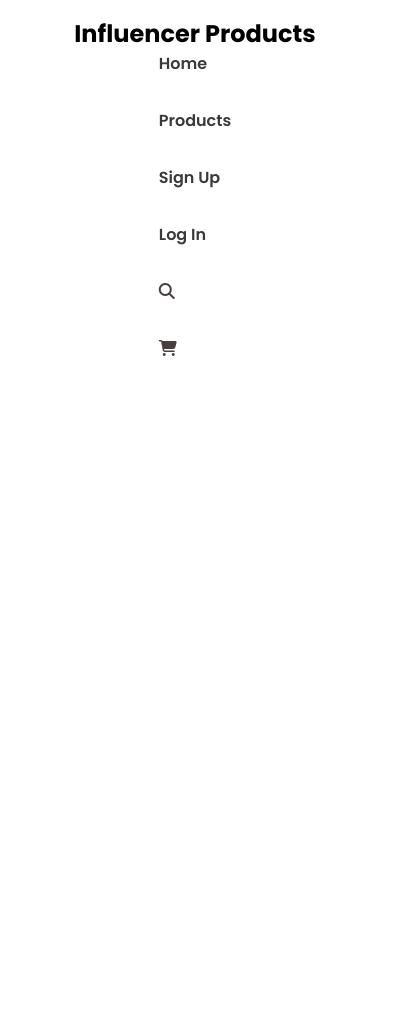
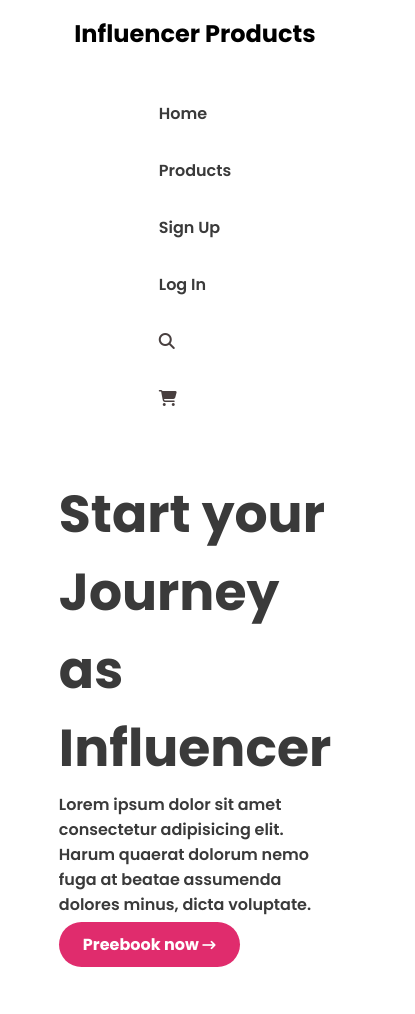
Before and after one commit to coder7475/influencer-gear, a plain HTML site: page index.html in a window 390 px wide. Shown: the top 1014 px of the page, 415 px wide, since content can reach past the window. Before the commit the page ends 844 px from the top, so only its background shows below. Drawn offline with Linux system fonts and the light colour scheme.

Commit message:
feat: add banner and make it responsive

```diff
--- a/index.html
+++ b/index.html
@@ -10,7 +10,7 @@
 </head>
 <body>
     <header>
-
+        <!-- Nav Bar -->
         <div class="nav-container">
             <h2 class="nav-title">Influencer Products</h2>
             <nav class="nav-bar">
@@ -24,6 +24,23 @@
             </ul>
             </nav>
         </div>
+        <!-- Banner -->
+        <div class="banner-container">
+            <div class="banner-content">
+                <h1 class="banner-title">
+                    Start your Journey as <br>Influencer
+                </h1>
+                <p class="banner-text">
+                    Lorem ipsum dolor sit amet consectetur adipisicing elit. Harum quaerat dolorum nemo fuga at beatae assumenda dolores minus, dicta voluptate.
+                </p>
+                <button class="btn-primary" type="button">
+                    <span class="btn-text">Preebook now</span> <i class="fa-solid fa-arrow-right-long"></i>
+                </button>
+            </div>
+            <div class="banner-image">
+                <img src="images/main-camera.png" alt="camera">
+            </div>
+        </div>
     </header>
     <main>
 
--- a/responsive.css
+++ b/responsive.css
@@ -1,16 +1,19 @@
 /* Mobile devices */
 @media screen and (max-width: 576px){
-    .nav-container {
+    .nav-container, .banner-container{
         flex-direction: column;
+        gap: 20px;
     }
     .nav-bar > ul{
         flex-direction: column;
     }
+
 }
 
 /* table like devices */
-@media screen and (max-width: 996px){
-    .nav-container {
+@media screen and (max-width: 1024px){
+    .nav-container, .banner-container {
         flex-direction: column;
+        gap: 50px;
     }
 }
--- a/styles.css
+++ b/styles.css
@@ -22,13 +22,12 @@ nav-title {
 }
 
 /* flex container */
-.nav-container {
+.nav-container{
     display: flex;
     justify-content: center;
     align-items: center;
     gap: 33%;
     margin: 1em auto;
-
 }
 
 .nav-bar > ul{
@@ -36,3 +35,57 @@ nav-title {
     justify-content: space-around;
     gap: 2em;
 }
+
+/* banner styles */
+
+.banner-image{
+    background: url("images/Circle.svg") no-repeat;
+    /* width: 100%; */
+    /* margin: 0 auto; */
+    /* height: auto; */
+    /* width: 50%; */
+    /* background-color: black; */
+}
+.banner-container {
+    display: flex;
+    justify-content: space-around;
+    align-items: center;
+    padding: 3em;
+    margin: 0 6.5em;
+    gap: 30em;
+}
+
+.banner-content {
+    display: flex;
+    flex-direction: column;
+    /* justify-content: flex-start; */
+    /* align-items: flex-start; */
+    /* width: max-content; */
+    gap: 0.3em;
+}
+
+.banner-title {
+    color: #3A3A3A;
+    font-size: 52px;
+    font-weight: 700;
+    /* width: auto; */
+}
+
+.banner-text {
+    color: #3A3A3A;
+    font-size: 16px;
+    font-weight: 600;
+}
+
+.btn-primary {
+    border-radius: 41px;
+    background: #E02C6D;
+    color: white;
+    padding: 10px 24px;
+    width: max-content;
+}
+
+.btn-text {
+    font-size: 16px;
+    font-weight: 700;
+}
```
Also changed, not shown: images/Circle.svg (renamed from images/Circle design.svg).
